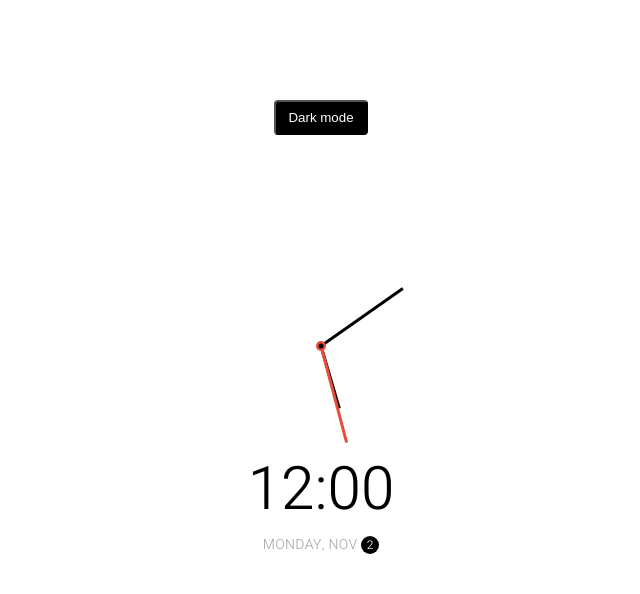
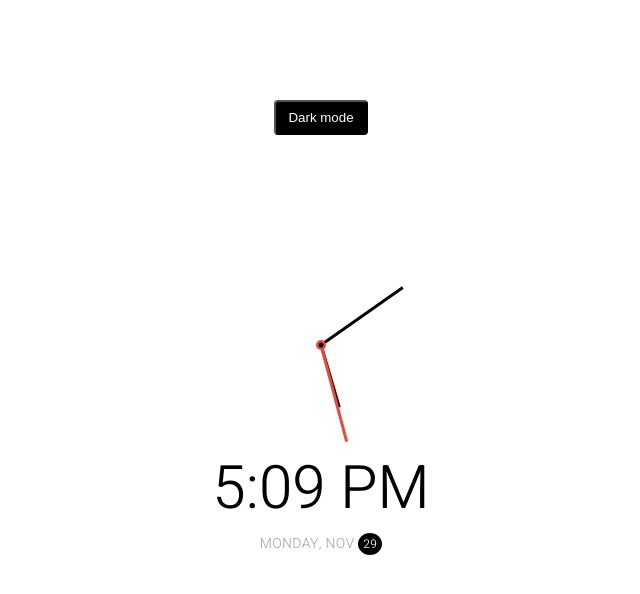
Before and after one commit to mmazzariello/theme-clock, a plain HTML site: page index.html in a window 1280 px wide. Shown: the whole page, without its empty margins (319-959 px from the left). Drawn offline with Linux system fonts and the light colour scheme.

Commit message:
ADD time and date innerHtml to update the data

```diff
--- a/index.html
+++ b/index.html
@@ -17,11 +17,8 @@
         <div class="center-point"></div>
       </div>
 
-      <div class="time">12:00</div>
-      <div class="date">
-        Monday, Nov
-        <span class="circle">2</span>
-      </div>
+      <div class="time"></div>
+      <div class="date"></div>
     </div>
     <script src="script.js"></script>
   </body>
--- a/script.js
+++ b/script.js
@@ -44,10 +44,12 @@ function setTime() {
   const time = new Date();
   const month = time.getMonth();
   const day = time.getDay();
+  const date = time.getDate();
   const hours = time.getHours();
   const hoursForClock = hours % 12;
   const minutes = time.getMinutes();
   const seconds = time.getSeconds();
+  const ampm = hours >= 12 ? "PM" : "AM";
 
   // console.log(time);
 
@@ -72,6 +74,12 @@ function setTime() {
     0,
     360
   )}deg)`;
+
+  timeEl.innerHTML = `${hoursForClock}:${
+    minutes < 10 ? `0${minutes}` : minutes
+  } ${ampm}`;
+
+  dateEl.innerHTML = `${days[day]}, ${months[month]} <span class="circle">${date}</span>`;
 }
 
 const scale = (number, inMin, inMax, outMin, outMax) => {
--- a/style.css
+++ b/style.css
@@ -124,8 +124,8 @@ body {
   background-color: var(--primary-color);
   color: var(--secondary-color);
   border-radius: 50%;
-  height: 18px;
-  width: 18px;
+  height: 22px;
+  width: 24px;
   display: inline-flex;
   align-items: center;
   justify-content: center;
```
